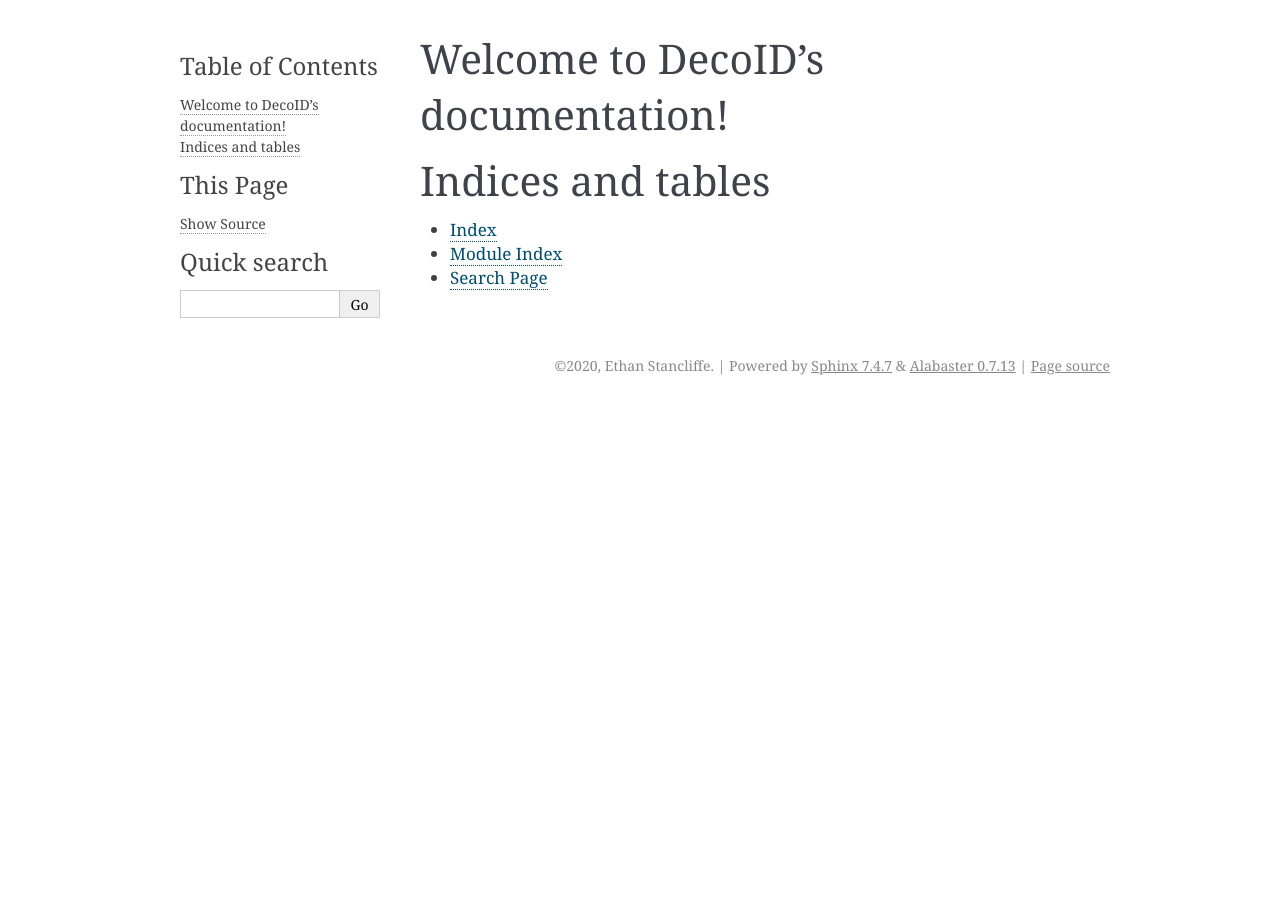
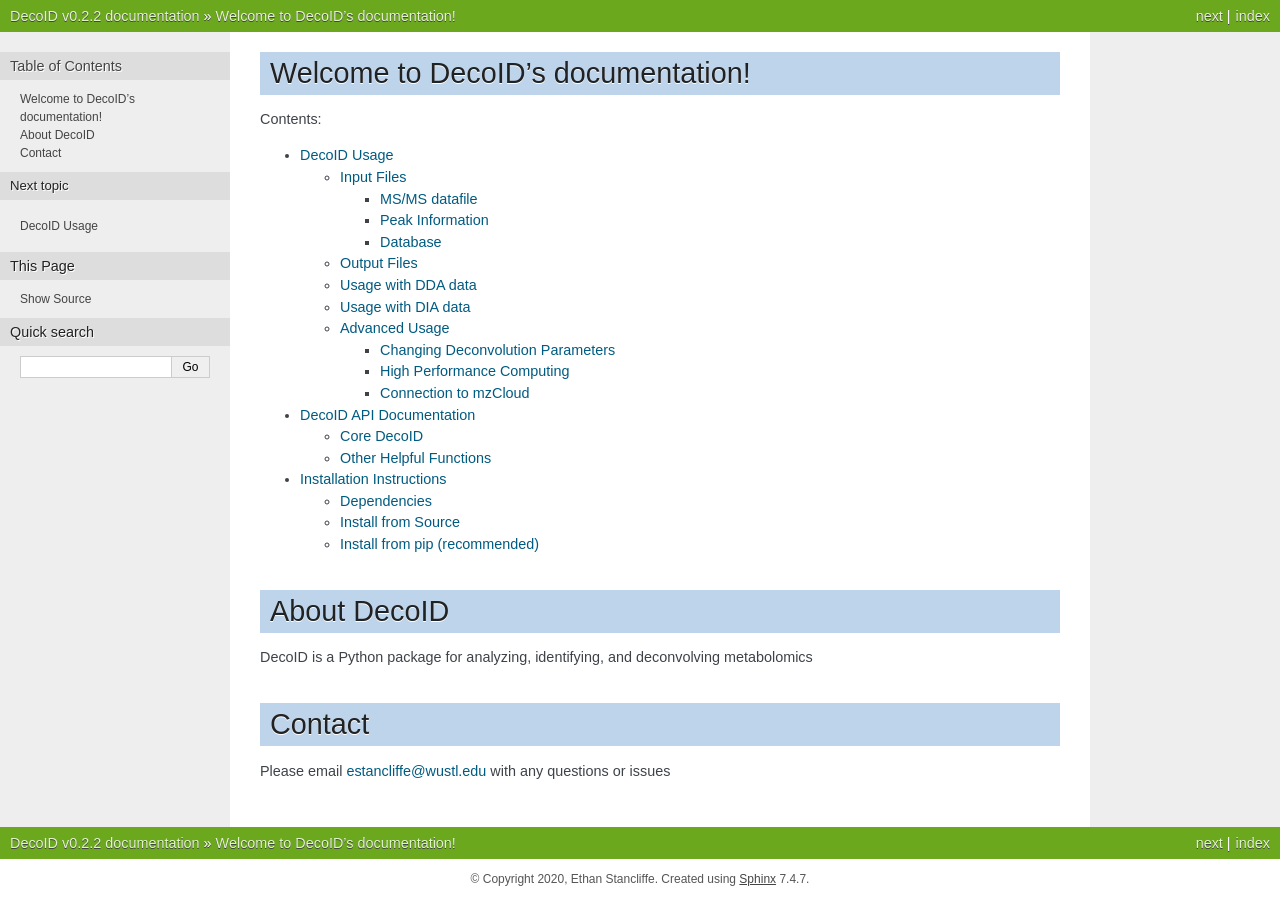
Before and after one commit to pattilab/DecoID, a Sphinx documentation site: the page built from docs/source/index.rst, in a window 1280 px wide. Built offline with Sphinx 7.4.7, drawn with Linux system fonts in a browser that asks for light colours; some of the changed lines change nothing that is shown.

Commit message:
working on docs

```diff
--- /dev/null
+++ b/docs/source/code.rst
@@ -0,0 +1,8 @@
+DecoID API Documentation
+==================================
+
+Core DecoID
+-----------
+
+Other Helpful Functions
+-----------------------
--- a/docs/source/conf.py
+++ b/docs/source/conf.py
@@ -10,9 +10,9 @@
 # add these directories to sys.path here. If the directory is relative to the
 # documentation root, use os.path.abspath to make it absolute, like shown here.
 #
-# import os
-# import sys
-# sys.path.insert(0, os.path.abspath('.'))
+import os
+import sys
+sys.path.insert(0, os.path.abspath('D:/github_clean/DecoID/src/'))
 
 
 # -- Project information -----------------------------------------------------
@@ -23,15 +23,14 @@
 
 # The full version, including alpha/beta/rc tags
 release = 'v0.2.2'
-
 master_doc = 'index'
 # -- General configuration ---------------------------------------------------
 
 # Add any Sphinx extension module names here, as strings. They can be
 # extensions coming with Sphinx (named 'sphinx.ext.*') or your custom
 # ones.
-extensions = [
-]
+
+extensions = ['sphinx.ext.autodoc']
 
 # Add any paths that contain templates here, relative to this directory.
 templates_path = ['_templates']
@@ -47,7 +46,7 @@
 # The theme to use for HTML and HTML Help pages.  See the documentation for
 # a list of builtin themes.
 #
-html_theme = 'alabaster'
+html_theme = 'nature'
 
 # Add any paths that contain custom static files (such as style sheets) here,
 # relative to this directory. They are copied after the builtin static files,
--- /dev/null
+++ b/docs/source/examples.rst
@@ -0,0 +1,187 @@
+DecoID Usage
+==================================
+
+Input Files
+-----------
+
+MS/MS datafile
+++++++++++++++
+DecoID supports all vendor file formats
+compatible with MS-Convert. Natively, DecoID accepts
+.mzML files that have been centroided. However, if MS-Convert
+is installed on the machine and msconvert.exe is in the system
+PATH, vendor files can be supplied. DecoID will read MS/MS metadata including polarity, targeted m/z's
+, and isolation windows (Thermo Fisher Scientific datafiles only).
+For non-Thermo data, the width of the isolation window must be
+provided. DecoID is compatable with multiple MS/MS datatypes including
+data dependent acquistion (DDA) and data independent acqusition (DIA). Further,
+less common experimental workflows where MS1 full scan data is not collected can
+also be used.
+
+Peak Information
+++++++++++++++++
+To facilitate metabolite information and improve the signal to noise of the MS/MS
+spectra and the resulting deconvolution, the m/z and retention time bounds of features
+of interest can be provided in a .csv file. If so, DecoID will average all acquired spectra within the
+retention time bounds. In addition, the simplifies the output datafile for downstream
+analysis. Peak information is required for DIA data.
+
+The format of this file is shown below:
+
+======   ========   =====
+mz       rt_start   rt_end
+======   ========   =====
+123.45   1.67       2.43
+145.78   2.94       3.55
+90.08    7.83       9.23
+etc.     etc.       etc.
+======   ========   =====
+
+Database
+++++++++
+DecoID uses either NIST msp formatted databases or a remote connection to the mzCloud
+(Thermo-Fisher Scientific) spectral database to perform metabolite identification and
+MS/MS deconvolution. For mzCloud based deconvolution, no input file is required. More
+details are given below in `Connection to mzCloud`_. MSP files of the Human Metabolome Database (HMDB)
+and the Mass Bank of North America and be downloaded from the `DecoID GitHub Site <https://github.com/e-stan/DecoID/releases>`_
+Alternatively, these databases can be downloaded from the MoNA website `here <https://mona.fiehnlab.ucdavis.edu/downloads>`_.
+MSP files are simple text files. For compatibility with DecoID the following fields must be non-empty:
+
+* Name
+* DB#
+* Precursor_type OR Ion_mode
+* ExactMass OR PrecursorMZ
+
+An example MSP entry is shown below:::
+
+    Name: GLYCEROL
+    Synon: $:00in-source
+    DB#: 0
+    InChiKey: 56-81-5
+    Precursor_type: [M-H]-
+    Spectrum_type: MS2
+    PrecursorMZ: 91.04004
+    Ion_mode: N
+    Collision_energy: HCD (NCE 40%)
+    RetentionTime: 2.969
+    Formula: C3H8O3
+    MW: 92.0
+    ExactMass: 92.04734
+    Num Peaks: 40
+    50.003 0.002940881981667288
+    50.043 0.001125309959124438
+    52.92 0.0010507693668541853
+    54.262 0.0009862185551523176
+    54.741 0.0010954343864214948
+    55.606 0.0012054987503008479
+    55.851 0.0010793672216122406
+    58.039 0.0010972036230296137
+    58.056 0.0012052440367981193
+    58.173 0.0011118376593017905
+    59.013 0.1877307037191327
+    59.017 0.004254219849821239
+    59.967 0.9227487450965145
+    59.97 0.038360551398232204
+    59.972 0.023916371530628082
+    60.974 0.0013073255841957638
+    61.744 0.001150458036919167
+    62.524 0.0010455834798728655
+    62.724 0.001173758557930979
+    63.886 0.0012296895388148035
+    64.873 0.0010963706929665274
+    65.145 0.001130812508637816
+    72.444 0.0012381777855903992
+    72.449 0.001096971813758573
+    73.011 0.0046482667112914475
+    74.99 1.0
+    74.995 0.03924297796715474
+    74.997 0.026938366619882102
+    75.967 0.0011636634025248632
+    76.214 0.0012321326056216008
+    76.969 0.005576439025961694
+    91.021 0.002564739158271785
+    91.029 0.0013610635233254089
+    93.001 0.9799805233973448
+    93.007 0.027811413214189975
+    93.01 0.004905488457969213
+    93.011 0.004496375838517466
+    97.159 0.0011219222849101172
+    98.845 0.0012869953884785937
+    100.86 0.0010522699014690819
+
+After DecoID parses the MSP file a binary .db file is generated (this is a Pickle file) for faster loading
+on future usage.
+
+Output Files
+------------
+After successful deconvolution of an MS/MS datafile, 3 output files are generated in the input file directory.
+
+* <fn>_scanInfo.csv
+* <fn>_decoID.csv
+* <fn>.DecoID
+
+**<fn>_scanInfo.csv** gives the purified spectra and all components for each acquired MS/MS spectrum. It is formatted
+as shown below:
+
+======  =====================   =============   =========== ================== ============ ==== ==================================
+scanID  Signal to Noise Ratio   numComponents   componentID componentAbundance  ComponentMz rt   spectrum
+======  =====================   =============   =========== ================== ============ ==== ==================================
+1       2.5                     4               cpdID1      .8                 133.014      2.4  84:12.6 72:45
+1       2.5                     4               cpdID2      .2                 132.54       2.4  102:45 68:55
+1       2.5                     4               original    0                  133.014      2.4  68:55 72:45 84:12.6 102:45 72:55
+1       2.5                     4               residual    0                  133.014      2.4  72:10
+etc     etc                     etc             etc         etc                etc          etc  etc
+======  =====================   =============   =========== ================== ============ ==== ==================================
+
+* scanID: The row number from the peak information file that gives which feature this spectrum belongs or if peak information is not provided, this is the scanID of the MS/MS spectrum.
+* Signal to Noise Ratio: denotes the  the signal attributed to a particular compound divided by the signal not attributed to any compound.
+* numComponents: The number of components used in the deconvolution.
+* componentID: compound ID for each component. If this field is "original" then this is the acquired spectrum. Residual is the error between the reconstructed spectrum and the acquired.
+* ComponentMz: The m/z value of the precursor of the component.
+* rt: The retention time where the spectrum was acquired.
+* spectrum: The spectrum for each componet given in a m/z:intensity pairs separated by a space.
+
+
+**<fn>_decoID.csv** gives the metabolite identification results after the deconvolution. With a single match on each line. The format is given below:
+
+======  ====================    ====  ============   ===============  =============   ==============   ===========    =========   =========   ===========
+scanID  isolation_center_m/z    rt    compound_m/z    DB_Compound_ID  Compound_Name   DB_Spectrum_ID   dot_product    ppm_Error   Abundance   ComponentID
+======  ====================    ====  ============   ===============  =============   ==============   ===========    =========   =========   ===========
+1       133.014                 2.4   133.014        cpdID01          Malic Acid      HMDB0031518      99.8           -1.3        0.8         cpdID01
+etc     etc                     etc   etc            etc              etc             etc              etc            etc         etc         etc
+======  ====================    ====  ============   ===============  =============   ==============   ===========    =========   =========   ===========
+
+* scanID: The row number from the peak information file that gives which feature this spectrum belongs or if peak information is not provided, this is the scanID of the MS/MS spectrum.
+* isolation_center_m/z: The feature of interest m/z value.
+* rt: The retention time where the spectrum was acquired.
+* compound_m/z: The m/z value of the matched compound.
+* DB_Compound_ID: The compound ID of the matched compound.
+* Compound_Name: The name of the matched compound.
+* DB_Spectrum_ID: Spectrum ID or accession of the matched spectrum. Given by DB# in the input database.
+* dot_product: The normalized dot product similarity to the reference spectrum
+* ppm_Error: The mass error in parts per million (ppm) between the feature's m/z and the database match m/z.
+* Abundance: The normalized regression coefficient of this compound in the deconvolution. Note: this should not be used for comparative/quantitative purposes.
+* componentID: compound ID of the component matched to. If this field is "original" then this is the acquired spectrum. Residual is the error between the reconstructed spectrum and the acquired.
+
+**<fn>.DecoID** is a gzipped python pickle file that contains all the information provided in the previous two output files but in a format that allows for easier analysis and visualation through
+the DecoID user interface.
+
+Usage with DDA data
+--------------------
+
+
+Usage with DIA data
+-------------------
+
+
+Advanced Usage
+--------------
+
+Changing Deconvolution Parameters
++++++++++++++++++++++++++++++++++
+
+High Performance Computing
+++++++++++++++++++++++++++
+
+Connection to mzCloud
++++++++++++++++++++++
--- a/docs/source/index.rst
+++ b/docs/source/index.rst
@@ -7,14 +7,21 @@
 ==================================
 
 .. toctree::
-   :maxdepth: 2
+   :maxdepth: 3
    :caption: Contents:
 
+   examples
+   code
+   install
+
+About DecoID
+============
+
+DecoID is a Python package for analyzing, identifying, and deconvolving
+metabolomics
 
 
-Indices and tables
-==================
+Contact
+=======
 
-* :ref:`genindex`
-* :ref:`modindex`
-* :ref:`search`
+Please email estancliffe@wustl.edu with any questions or issues
--- /dev/null
+++ b/docs/source/install.rst
@@ -0,0 +1,13 @@
+Installation Instructions
+==================================
+
+
+Dependencies
+------------
+
+Install from Source
+-------------------
+
+
+Install from pip (recommended)
+------------------------------
```
